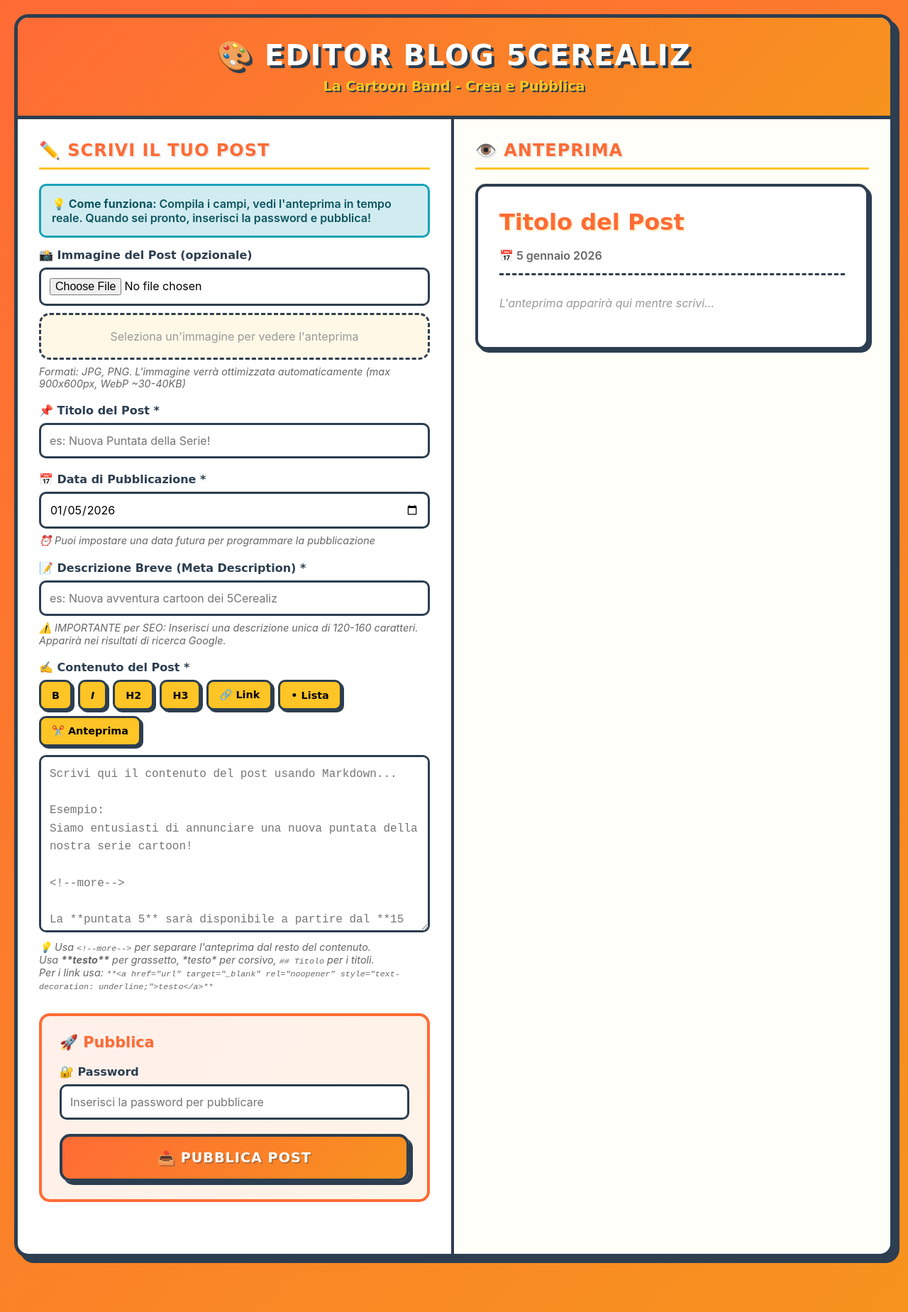
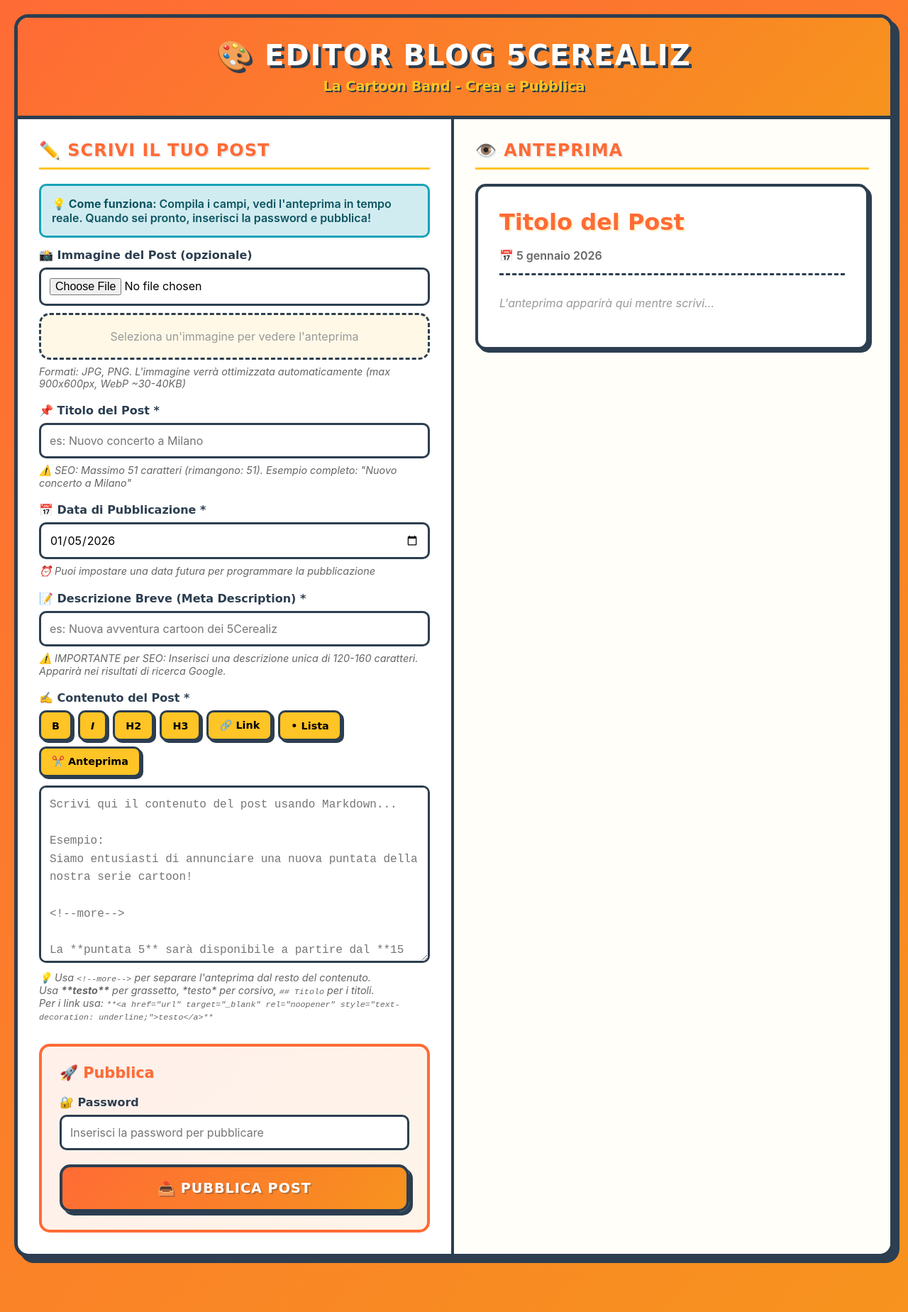
Before and after one commit to thelizberries/blog-5cerealiz, a Jekyll site: the page upload.html, which Jekyll copies as it is, in a window 1280 px wide. Shown: the whole page at 71% size. Built offline with Jekyll 4.4.1, drawn with Linux system fonts in a browser that asks for light colours.

Commit message:
Add character limit and counter for post title input field

```diff
--- a/upload.html
+++ b/upload.html
@@ -429,7 +429,8 @@
                 <!-- METADATI POST -->
                 <div class="form-group">
                     <label for="title">📌 Titolo del Post *</label>
-                    <input type="text" id="title" placeholder="es: Nuova Puntata della Serie!" required>
+                    <input type="text" id="title" placeholder="es: Nuovo concerto a Milano" maxlength="51" required>
+                    <p class="help-text">⚠️ SEO: Massimo 51 caratteri (rimangono: <span id="titleCounter">51</span>). Esempio completo: "Nuovo concerto a Milano"</p>
                 </div>
 
                 <div class="form-group">
@@ -525,7 +526,13 @@
         const CLOUDFLARE_WORKER_URL = 'https://5cerealiz-blog-upload.lizberries.workers.dev';
 
         // Auto-update preview
-        document.getElementById('title').addEventListener('input', updatePreview);
+        document.getElementById('title').addEventListener('input', function() {
+            updatePreview();
+            // Aggiorna contatore caratteri titolo
+            const remaining = 51 - this.value.length;
+            document.getElementById('titleCounter').textContent = remaining;
+            document.getElementById('titleCounter').style.color = remaining < 10 ? 'red' : 'inherit';
+        });
         document.getElementById('date').addEventListener('change', updatePreview);
         document.getElementById('content').addEventListener('input', updatePreview);
 
```
